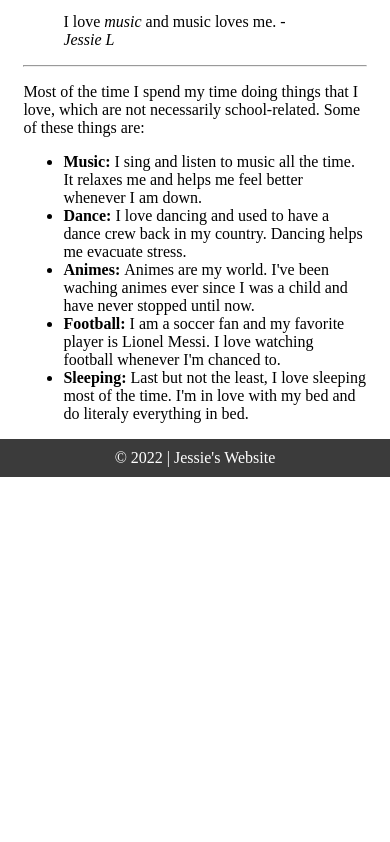
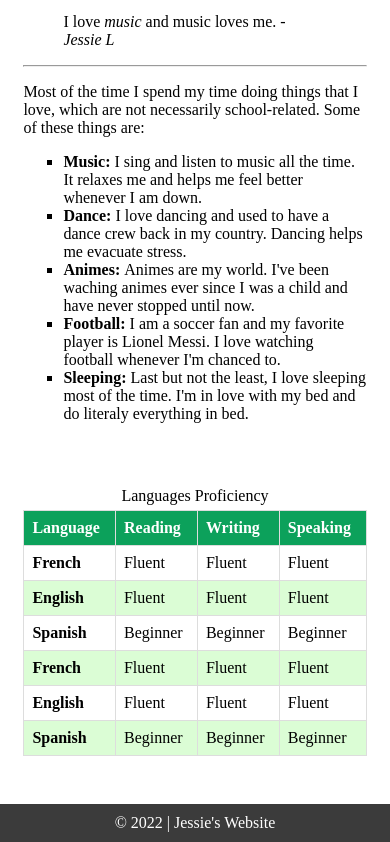
Before and after one commit to JessieMbekou/html-assignment, a plain HTML site: page index.html in a window 390 px wide. Shown: the part 477-1319 px from the top of the page. Before the commit the page ends 954 px from the top, so only its background shows below. Drawn offline with Linux system fonts and the light colour scheme.

Commit message:
Adds responsive table and styles

```diff
--- a/index.html
+++ b/index.html
@@ -35,7 +35,7 @@
                 </blockquote>
                 <hr>
                 <p>Most of the time I spend my time doing things that I love, which are not necessarily school-related. Some of these things are:</p>
-                <ul>
+                <ul class="h-list">
                     <li><strong>Music: </strong>I sing and listen to music all the time. It relaxes me and helps me feel better whenever I am down.</li>
                     <li><strong>Dance: </strong>I love dancing and used to have a dance crew back in my country. Dancing helps me evacuate stress.</li>
                     <li><strong>Animes: </strong>Animes are my world. I've been waching animes ever since I was a child and have never stopped until now.</li>
@@ -50,7 +50,57 @@
                 </div>
             </div>
         </article>
-
+        <div class="table-responsive">
+            <table>
+                <caption>Languages Proficiency</caption>
+                <thead>
+                    <tr>
+                        <th>Language</th>
+                        <th>Reading</th>
+                        <th>Writing</th>
+                        <th>Speaking</th>
+                    </tr>
+                </thead>
+                <tbody>
+                    <tr>
+                        <td>French</td>
+                        <td>Fluent</td>
+                        <td>Fluent</td>
+                        <td>Fluent</td>
+                    </tr>
+                    <tr>
+                        <td>English</td>
+                        <td>Fluent</td>
+                        <td>Fluent</td>
+                        <td>Fluent</td>
+                    </tr>
+                    <tr>
+                        <td>Spanish</td>
+                        <td>Beginner</td>
+                        <td>Beginner</td>
+                        <td>Beginner</td>
+                    </tr>
+                    <tr>
+                        <td>French</td>
+                        <td>Fluent</td>
+                        <td>Fluent</td>
+                        <td>Fluent</td>
+                    </tr>
+                    <tr>
+                        <td>English</td>
+                        <td>Fluent</td>
+                        <td>Fluent</td>
+                        <td>Fluent</td>
+                    </tr>
+                    <tr>
+                        <td>Spanish</td>
+                        <td>Beginner</td>
+                        <td>Beginner</td>
+                        <td>Beginner</td>
+                    </tr>
+                </tbody>
+            </table>
+        </div>
     </main>
     <footer class="center">
          &copy; 2022 | Jessie's Website
--- a/style.css
+++ b/style.css
@@ -79,7 +79,7 @@ nav a:hover, nav a.active{
 .column-2.img{
     position: absolute;
     right: 0;
-    top: calc(20%);
+    top: calc(9rem);
 }
 .img-wrapper{
     width: 28rem;
@@ -88,7 +88,7 @@ nav a:hover, nav a.active{
     overflow: hidden;
 }
 .column-2 .img-wrapper .image{
-    height: 100%;
+    /* height: 100%; */
     width: 100%;
 }
 
@@ -115,3 +115,46 @@ footer{
 dl dt{
     font-weight: bold;
 }
+
+@media(min-width:1500px){
+    article{
+        margin-bottom: 8%;
+    }
+}
+
+.h-list{
+    list-style-type: square;
+}
+
+.table-responsive{
+    overflow-x: auto !important;
+}
+
+table {
+    margin: 3rem auto;
+    border-collapse: collapse;
+    width: 100%;
+}
+
+table>caption{
+    margin-bottom: 5px;
+}
+
+td, th {
+    border: 1px solid #dddddd;
+    text-align: left;
+    padding: 8px;
+}
+
+tr:nth-child(even) {
+    background-color: #dbfdd5;
+}
+
+td:first-child{
+    font-weight: bold;
+}
+
+thead tr{
+    background-color: #0ca15b;
+    color: white;
+}
```
